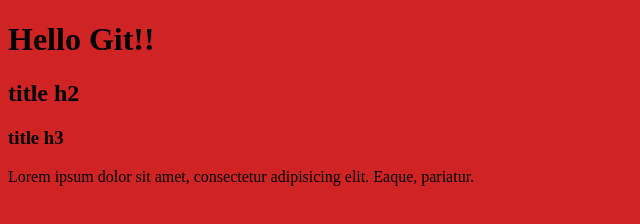
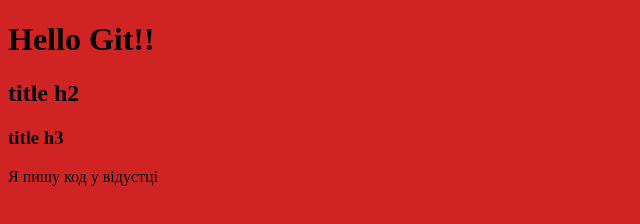
Before and after one commit to a-tatarenkov/lesson-git-01, a plain HTML site: page index.html in a window 1280 px wide. Shown: the whole page, without its empty margins (0-640 px from the left). Drawn offline with Linux system fonts and the light colour scheme.

Commit message:
refactoring p

```diff
--- a/index.html
+++ b/index.html
@@ -10,7 +10,7 @@
 <h2>title h2</h2>
 <h3>title h3</h3>
 <div>
-    <p>Lorem ipsum dolor sit amet, consectetur adipisicing elit. Eaque, pariatur.</p>
+    <p>Я пишу код у відустці</p>
 </div>
 </body>
 </html>
```
